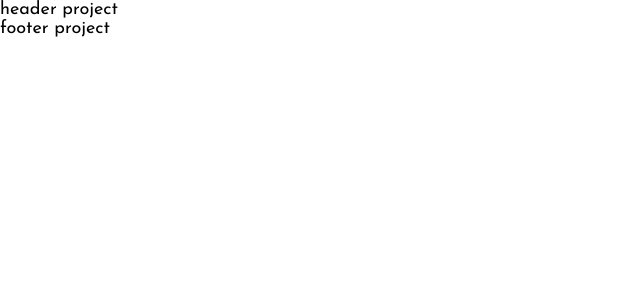
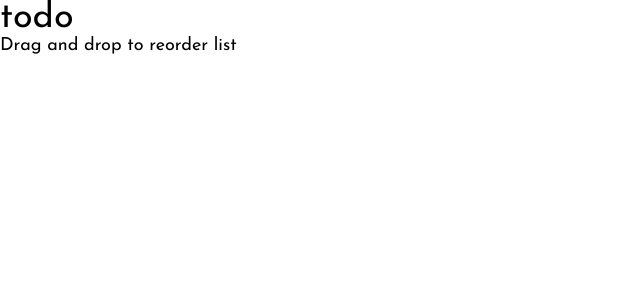
Before and after one commit to lipehfama/todo-app-main, a Vue app: page / in a window 1280 px wide. Shown: the top 300 px of the page, without its empty margins (0-640 px from the left). Built offline with nearby package versions, Linux system fonts and the light colour scheme.

Commit message:
feat: add new folder components structure in project

```diff
--- a/src/App.vue
+++ b/src/App.vue
@@ -1,12 +1,15 @@
 <script setup lang="ts">
-import Header from "./components/Header.vue";
-import Footer from "./components/Footer.vue";
+import Header from "./components/Header/Header.vue";
+import Footer from "./components/Footer/Footer.vue";
 </script>
 
 <template>
-  <Header />
-  <section></section>
-  <Footer />
+  <main>
+    <figure></figure>
+    <Header />
+    <section></section>
+    <Footer />
+  </main>
 </template>
 
 <style scoped></style>
--- a/src/components/Footer.vue
+++ /dev/null
@@ -1,3 +0,0 @@
-<template>
-  <footer>footer project</footer>
-</template>
--- /dev/null
+++ b/src/components/Footer/Footer.module.css
@@ -0,0 +1 @@
+@import "../../assets/styles/main.css";
--- /dev/null
+++ b/src/components/Footer/Footer.vue
@@ -0,0 +1,7 @@
+<template>
+  <footer>Drag and drop to reorder list</footer>
+</template>
+
+<style scoped>
+@import "./Footer.module.css";
+</style>
--- a/src/components/Header.vue
+++ /dev/null
@@ -1,7 +0,0 @@
-<template>
-  <header>
-    <nav>
-      <section>header project</section>
-    </nav>
-  </header>
-</template>
--- /dev/null
+++ b/src/components/Header/Header.module.css
@@ -0,0 +1 @@
+@import "../../assets//styles/main.css";
--- /dev/null
+++ b/src/components/Header/Header.vue
@@ -0,0 +1,9 @@
+<template>
+  <header class="header">
+    <h1 class="title">todo</h1>
+  </header>
+</template>
+
+<style scoped>
+@import "./Header.module.css";
+</style>
```
